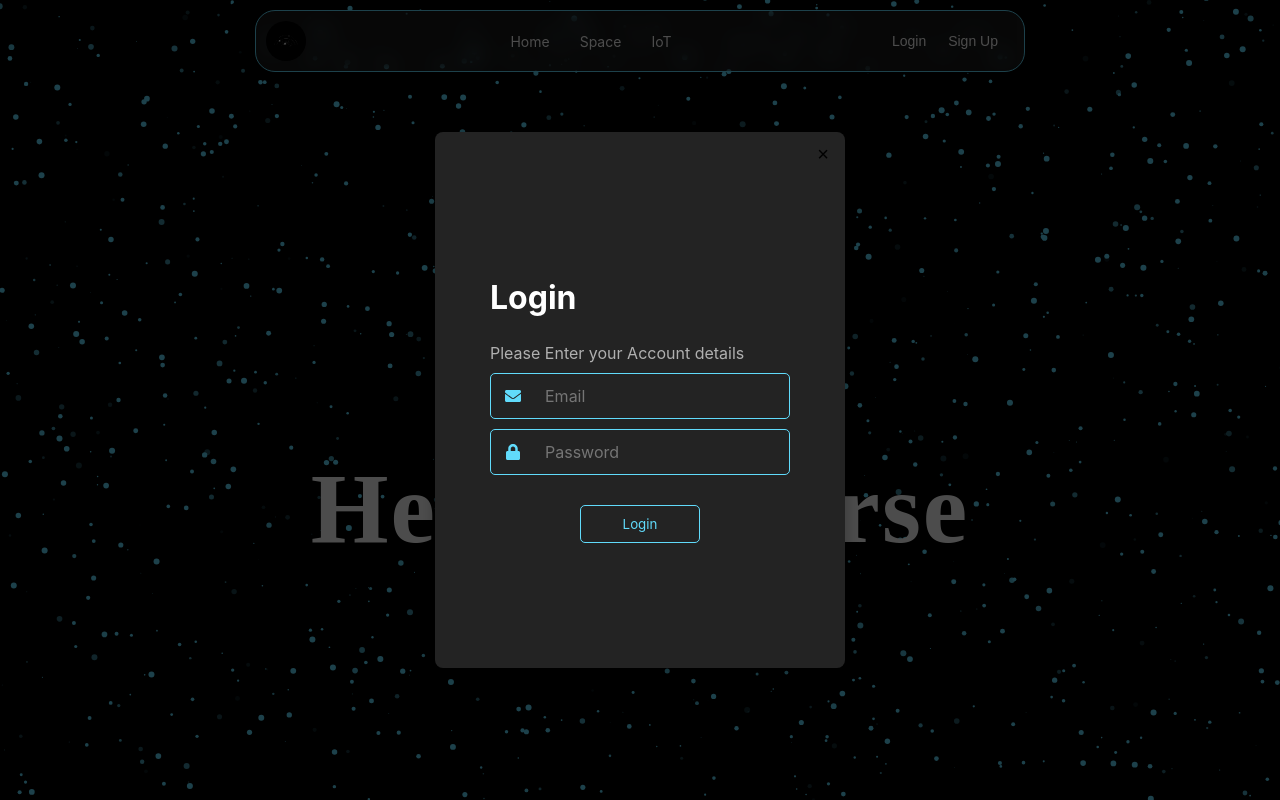
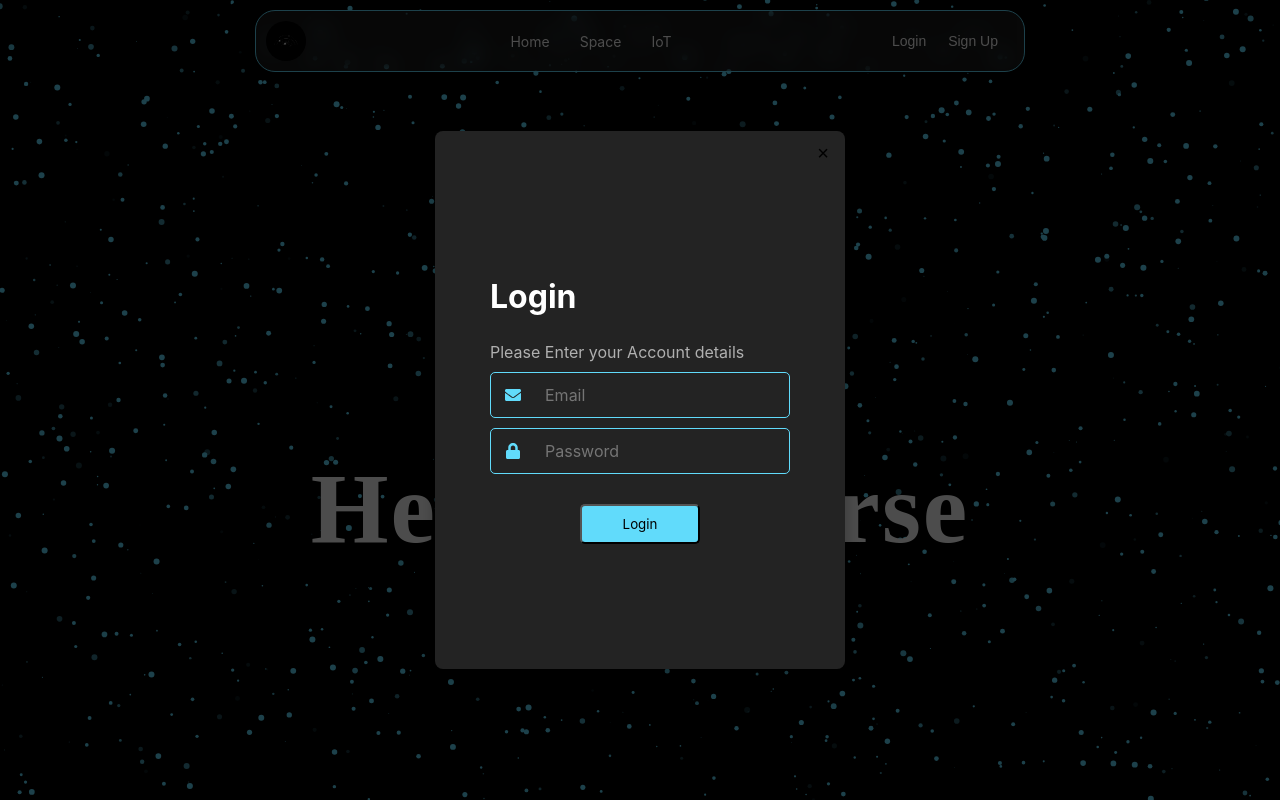
Before and after one commit to kawthar-shameseldeen/Space-Journey-Front, a React (Create React App) app in the folder space-journey/: page /home in a window 1280 px wide. Both pictures are taken after a click on the button "Login". Shown: the top 800 px of the page. Built offline with nearby package versions, Linux system fonts and the light colour scheme.

Commit message:
removed stroke

```diff
--- a/space-journey/src/pages/login/login.css
+++ b/space-journey/src/pages/login/login.css
@@ -71,19 +71,15 @@ p {
     width: 40% !important;
     padding: 10px !important;
     margin: 20px auto 0 auto !important;
-    border: 1px solid #61dbfb !important;
-    background: none !important;
-    color: #61dbfb !important;
+
+    background: #61dbfb !important;
+
     border-radius: 5px !important;
     cursor: pointer !important;
     text-align: center !important;
     font-family: "Inter", sans-serif !important;
 }
 
-/* .login-button:hover {
-    background-color: #61dbfb !important;
-    color: #000000 !important;
-} */
 
 .signup-text {
     display: flex !important;
```
